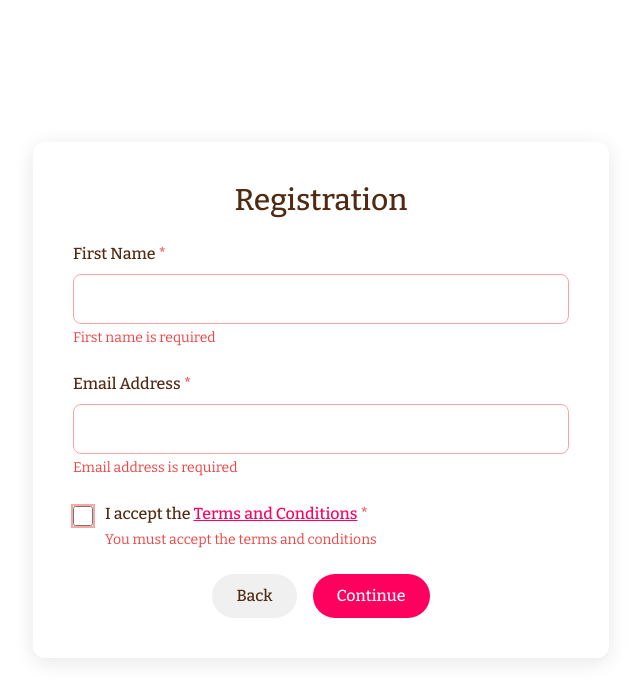
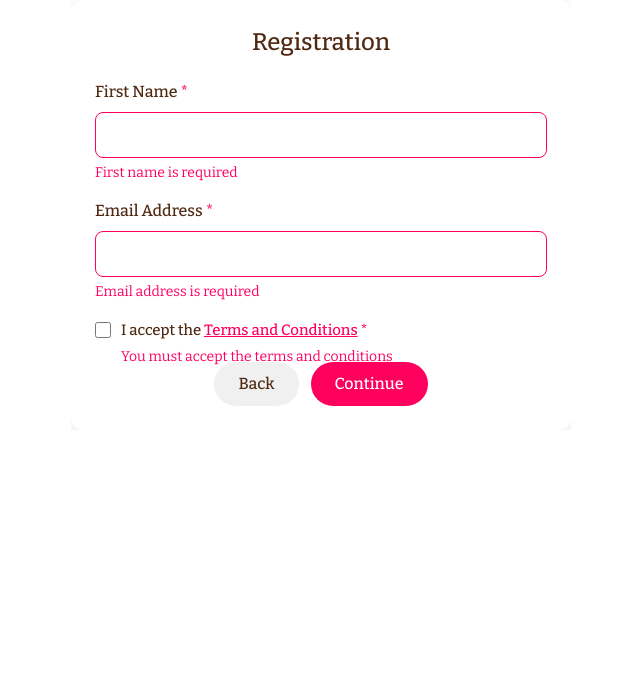
Before and after one commit to hrmotesting/n-back-test, a React (Create React App) app: page / in a window 1280 px wide. Both pictures are taken after a click on the button "Get Started". Shown: the top 700 px of the page, without its empty margins (319-959 px from the left). Built offline with nearby package versions, Linux system fonts and the light colour scheme.

Commit message:
Fix app dimensions to be consistent across all screens

```diff
--- a/src/NBackTestApp.jsx
+++ b/src/NBackTestApp.jsx
@@ -190,12 +190,24 @@ const NBackTestApp = () => {
     switch (screen) {
       case 'welcome':
         return (
-          <div className="card p-10 m-4 max-w-xl w-full mx-auto">
-            <h1 className="text-4xl font-medium text-center mb-6" style={{ color: '#502a12' }}>2-Back Cognitive Assessment</h1>
-            <p className="text-center mb-8" style={{ color: '#502a12' }}>
+          <div style={{
+            width: '500px',
+            height: '430px',
+            padding: '24px',
+            boxSizing: 'border-box',
+            backgroundColor: 'white',
+            borderRadius: '12px',
+            boxShadow: '0 4px 20px rgba(0, 0, 0, 0.1)',
+            textAlign: 'center',
+            display: 'flex',
+            flexDirection: 'column',
+            justifyContent: 'center',
+            alignItems: 'center'
+          }}>
+            <h1 style={{ color: '#502a12', fontSize: '28px', fontWeight: 500, marginBottom: '16px' }}>2-Back Cognitive Assessment</h1>
+            <p style={{ color: '#502a12', marginBottom: '24px' }}>
               Welcome to the 2-Back Test, a cognitive assessment tool that measures working memory and fluid intelligence.
             </p>
-            <div className="flex justify-center">
             <button
               onClick={() => setScreen('registration')}
               className="button-primary"
@@ -203,62 +215,95 @@ const NBackTestApp = () => {
               Get Started
             </button>
           </div>
-          </div>
         );
 
       case 'registration':
         return (
-          <div className="card p-10 m-4 max-w-xl w-full mx-auto">
-            <h1 className="text-3xl font-medium text-center mb-6" style={{ color: '#502a12' }}>Registration</h1>
-            <div className="space-y-6 mb-6">
-              <div>
-                <label className="block mb-2 font-medium" style={{ color: '#502a12' }} htmlFor="firstName">First Name <span className="text-red-500">*</span></label>
+          <div style={{
+            width: '500px',
+            height: '430px',
+            padding: '24px',
+            boxSizing: 'border-box',
+            backgroundColor: 'white',
+            borderRadius: '12px',
+            boxShadow: '0 4px 20px rgba(0, 0, 0, 0.1)',
+            position: 'relative'
+          }}>
+            <h1 style={{ color: '#502a12', fontSize: '24px', fontWeight: 500, marginBottom: '20px', textAlign: 'center' }}>Registration</h1>
+            <div style={{ marginBottom: '24px' }}>
+              <div style={{ marginBottom: '16px' }}>
+                <label style={{ display: 'block', color: '#502a12', marginBottom: '8px', fontWeight: 500 }} htmlFor="firstName">
+                  First Name <span style={{ color: '#ff005e' }}>*</span>
+                </label>
                 <input
                   id="firstName"
                   type="text"
                   value={firstName}
                   onChange={(e) => setFirstName(e.target.value)}
-                  className={`w-full px-4 py-3 border rounded-lg focus:outline-none focus:ring-2 font-bitter ${!firstName.trim() ? 'border-red-300 focus:ring-red-200' : 'border-gray-300 focus:ring-pink-200'}`}
-                  style={{ color: '#502a12', fontFamily: 'Bitter' }}
+                  style={{
+                    width: '100%',
+                    padding: '10px 12px',
+                    border: !firstName.trim() ? '1px solid #ff005e' : '1px solid #ccc',
+                    borderRadius: '8px',
+                    fontSize: '16px',
+                    fontFamily: 'Bitter, serif',
+                    color: '#502a12',
+                    boxSizing: 'border-box'
+                  }}
                   required
                 />
-                {!firstName.trim() && <p className="mt-1 text-sm text-red-500">First name is required</p>}
+                {!firstName.trim() && <p style={{ color: '#ff005e', margin: '4px 0 0 0', fontSize: '14px' }}>First name is required</p>}
               </div>
 
-              <div>
-                <label className="block mb-2 font-medium" style={{ color: '#502a12' }} htmlFor="email">Email Address <span className="text-red-500">*</span></label>
+              <div style={{ marginBottom: '16px' }}>
+                <label style={{ display: 'block', color: '#502a12', marginBottom: '8px', fontWeight: 500 }} htmlFor="email">
+                  Email Address <span style={{ color: '#ff005e' }}>*</span>
+                </label>
                 <input
                   id="email"
                   type="email"
                   value={email}
                   onChange={(e) => setEmail(e.target.value)}
-                  className={`w-full px-4 py-3 border rounded-lg focus:outline-none focus:ring-2 font-bitter ${email.trim() === '' ? 'border-red-300 focus:ring-red-200' : !/^\S+@\S+\.\S+$/.test(email) && email.trim() !== '' ? 'border-orange-300 focus:ring-orange-200' : 'border-gray-300 focus:ring-pink-200'}`}
-                  style={{ color: '#502a12', fontFamily: 'Bitter' }}
+                  style={{
+                    width: '100%',
+                    padding: '10px 12px',
+                    border: email.trim() === '' ? '1px solid #ff005e' : !/^\S+@\S+\.\S+$/.test(email) && email.trim() !== '' ? '1px solid orange' : '1px solid #ccc',
+                    borderRadius: '8px',
+                    fontSize: '16px',
+                    fontFamily: 'Bitter, serif',
+                    color: '#502a12',
+                    boxSizing: 'border-box'
+                  }}
                   required
                 />
-                {email.trim() === '' && <p className="mt-1 text-sm text-red-500">Email address is required</p>}
-                {!/^\S+@\S+\.\S+$/.test(email) && email.trim() !== '' && <p className="mt-1 text-sm text-orange-500">Please enter a valid email address</p>}
+                {email.trim() === '' && <p style={{ color: '#ff005e', margin: '4px 0 0 0', fontSize: '14px' }}>Email address is required</p>}
+                {!/^\S+@\S+\.\S+$/.test(email) && email.trim() !== '' && <p style={{ color: 'orange', margin: '4px 0 0 0', fontSize: '14px' }}>Please enter a valid email address</p>}
               </div>
 
-              <div className="flex items-start">
+              <div style={{ display: 'flex', alignItems: 'flex-start', marginBottom: '16px' }}>
                 <input
                   id="terms"
                   type="checkbox"
                   checked={acceptedTerms}
                   onChange={(e) => setAcceptedTerms(e.target.checked)}
-                  className={`mt-1 mr-3 h-5 w-5 rounded ${!acceptedTerms ? 'ring-2 ring-red-300' : ''}`}
+                  style={{
+                    marginRight: '10px',
+                    marginTop: '4px',
+                    width: '16px',
+                    height: '16px'
+                  }}
                   required
                 />
                 <div>
-                  <label className="font-medium" style={{ color: '#502a12' }} htmlFor="terms">
-                    I accept the <a href="#" style={{ color: '#ff005e', textDecoration: 'underline' }}>Terms and Conditions</a> <span className="text-red-500">*</span>
+                  <label style={{ color: '#502a12', fontWeight: 500, fontSize: '15px' }} htmlFor="terms">
+                    I accept the <a href="#" style={{ color: '#ff005e', textDecoration: 'underline' }}>Terms and Conditions</a> <span style={{ color: '#ff005e' }}>*</span>
                   </label>
-                  {!acceptedTerms && <p className="mt-1 text-sm text-red-500">You must accept the terms and conditions</p>}
+                  {!acceptedTerms && <p style={{ color: '#ff005e', margin: '4px 0 0 0', fontSize: '14px' }}>You must accept the terms and conditions</p>}
                 </div>
               </div>
             </div>
 
-            <div className="flex justify-center space-x-4">
+            <div style={{ display: 'flex', justifyContent: 'center', gap: '12px', position: 'absolute', bottom: '24px', left: 0, right: 0 }}>
               <button
                 onClick={() => setScreen('welcome')}
                 className="button-secondary"
@@ -301,34 +346,46 @@ const NBackTestApp = () => {
 
       case 'instructions':
         return (
-          <div className="card p-10 m-4 max-w-xl w-full mx-auto">
-            <h1 className="text-3xl font-medium text-center mb-6" style={{ color: '#502a12' }}>{nLevel}-Back Test Instructions</h1>
+          <div style={{
+            width: '500px',
+            height: '430px',
+            padding: '24px',
+            boxSizing: 'border-box',
+            backgroundColor: 'white',
+            borderRadius: '12px',
+            boxShadow: '0 4px 20px rgba(0, 0, 0, 0.1)',
+            display: 'flex',
+            flexDirection: 'column'
+          }}>
+            <h1 style={{ color: '#502a12', fontSize: '24px', fontWeight: 500, marginBottom: '20px', textAlign: 'center' }}>{nLevel}-Back Test Instructions</h1>
 
-            <div className="space-y-4 mb-8" style={{ color: '#502a12' }}>
-              <p>
+            <div style={{ flex: 1, overflowY: 'auto', color: '#502a12', marginBottom: '16px' }}>
+              <p style={{ marginBottom: '12px' }}>
                 In this test, you will see a sequence of letters, one at a time.
               </p>
-              <p>
+              <p style={{ marginBottom: '12px' }}>
                 Your task is to identify when the <strong>current letter</strong> matches the letter that appeared <strong>{nLevel} positions back</strong> in the sequence.
               </p>
-              <p>
-                For example, in a 3-back test with the sequence: <span className="font-mono bg-gray-100 px-2 py-1 rounded">T, H, G, <strong>T</strong>, ...</span>
+              <p style={{ marginBottom: '12px' }}>
+                For example, in a 3-back test with the sequence: <span style={{ fontFamily: 'monospace', background: '#f5f5f5', padding: '2px 6px', borderRadius: '4px' }}>T, H, G, <strong>T</strong>, ...</span>
                 <br />
                 The 4th letter (T) matches the letter that appeared 3 positions earlier.
               </p>
-              <p>
+              <p style={{ marginBottom: '12px' }}>
                 Press <strong>Match</strong> if the current letter matches the one {nLevel} positions back.
                 <br />
                 Press <strong>No Match</strong> if they are different.
               </p>
-              <p>
+              <p style={{ marginBottom: '12px' }}>
                 You'll receive immediate feedback after each response.
               </p>
             </div>
 
-            <div className="mb-8">
-              <label className="block mb-2 font-medium" style={{ color: '#502a12' }} htmlFor="nLevel">Difficulty Level (n-back):</label>
-              <div className="flex items-center space-x-4">
+            <div style={{ marginBottom: '16px' }}>
+              <label style={{ display: 'block', color: '#502a12', marginBottom: '8px', fontWeight: 500 }} htmlFor="nLevel">
+                Difficulty Level (n-back):
+              </label>
+              <div style={{ display: 'flex', alignItems: 'center', gap: '12px' }}>
                 <input
                   id="nLevel"
                   type="range"
@@ -336,14 +393,18 @@ const NBackTestApp = () => {
                   max={maxLevel}
                   value={nLevel}
                   onChange={(e) => setNLevel(parseInt(e.target.value))}
-                  className="w-full h-2 bg-gray-200 rounded-full appearance-none cursor-pointer"
-                  style={{ accentColor: '#ff005e' }}
+                  style={{
+                    flex: '1',
+                    height: '8px',
+                    borderRadius: '4px',
+                    accentColor: '#ff005e'
+                  }}
                 />
-                <span className="text-xl font-bold" style={{ color: '#ff005e' }}>{nLevel}</span>
+                <span style={{ color: '#ff005e', fontSize: '20px', fontWeight: 'bold' }}>{nLevel}</span>
               </div>
             </div>
 
-            <div className="flex justify-center space-x-4">
+            <div style={{ display: 'flex', justifyContent: 'center', gap: '12px' }}>
               <button
                 onClick={() => setScreen('registration')}
                 className="button-secondary"
@@ -365,51 +426,76 @@ const NBackTestApp = () => {
 
       case 'test':
         return (
-          <div className="card p-10 m-4 max-w-xl w-full mx-auto">
-            <h1 className="text-3xl font-medium text-center mb-6" style={{ color: '#502a12' }}>{nLevel}-Back Test</h1>
+          <div style={{
+            width: '500px',
+            height: '430px',
+            padding: '24px',
+            boxSizing: 'border-box',
+            backgroundColor: 'white',
+            borderRadius: '12px',
+            boxShadow: '0 4px 20px rgba(0, 0, 0, 0.1)',
+            display: 'flex',
+            flexDirection: 'column'
+          }}>
+            <h1 style={{ color: '#502a12', fontSize: '24px', fontWeight: 500, marginBottom: '16px', textAlign: 'center' }}>{nLevel}-Back Test</h1>
 
-            <div className="mb-6">
-              <div className="flex justify-between mb-2" style={{ color: '#502a12' }}>
+            <div style={{ marginBottom: '16px' }}>
+              <div style={{ display: 'flex', justifyContent: 'space-between', marginBottom: '6px', color: '#502a12' }}>
                 <span>Progress:</span>
                 <span>{currentIndex + 1} / {sequence.length}</span>
               </div>
-              <div className="w-full h-3 bg-gray-200 rounded-full">
+              <div style={{ width: '100%', height: '10px', backgroundColor: '#f0f0f0', borderRadius: '5px', overflow: 'hidden' }}>
                 <div
-                  className="h-3 rounded-full"
                   style={{
+                    height: '100%',
+                    backgroundColor: '#ff005e',
                     width: `${((currentIndex + 1) / sequence.length) * 100}%`,
-                    backgroundColor: '#ff005e',
                     transition: 'width 0.3s ease'
                   }}
                 ></div>
               </div>
             </div>
 
-            <div
-              className={`letter-display w-40 h-40 mx-auto flex items-center justify-center rounded-lg border-4 mb-8 ${
-                feedback === 'correct' ? 'border-green-500 bg-green-50' :
-                feedback === 'incorrect' ? 'border-red-500 bg-red-50' :
-                'border-pink-300 bg-white'
-              }`}
-              style={{
-                boxShadow: '0 4px 20px rgba(0, 0, 0, 0.1)',
+            <div style={{
+              width: '160px',
+              height: '160px',
+              margin: '0 auto 24px auto',
+              display: 'flex',
+              alignItems: 'center',
+              justifyContent: 'center',
+              borderRadius: '8px',
+              border: '4px solid',
+              borderColor: feedback === 'correct' ? '#4CAF50' : feedback === 'incorrect' ? '#ff4d4d' : '#ff005e',
+              backgroundColor: feedback === 'correct' ? '#e8f5e9' : feedback === 'incorrect' ? '#ffebee' : 'white',
+              transition: 'all 0.3s ease',
+              boxShadow: '0 4px 12px rgba(0, 0, 0, 0.1)'
+            }}>
+              <span style={{
+                fontSize: '80px',
+                fontWeight: 'bold',
+                color: '#502a12',
                 transition: 'all 0.3s ease'
-              }}
-            >
-              <span className="text-8xl font-bold" style={{ color: '#502a12' }}>
+              }}>
                 {currentIndex >= 0 && sequence[currentIndex]}
               </span>
             </div>
 
-            <div className="flex justify-center space-x-4 mb-6">
+            <div style={{ display: 'flex', justifyContent: 'center', gap: '16px', marginBottom: '16px' }}>
               <button
                 onClick={() => handleResponse(false)}
                 disabled={currentIndex < nLevel || !isTestRunning}
-                className="button-primary"
                 style={{
                   backgroundColor: '#ff4d4d',
+                  color: 'white',
+                  border: 'none',
+                  borderRadius: '50px',
+                  padding: '12px 24px',
+                  fontFamily: 'Bitter, serif',
+                  fontSize: '16px',
+                  fontWeight: 500,
+                  cursor: (currentIndex < nLevel || !isTestRunning) ? 'not-allowed' : 'pointer',
                   opacity: (currentIndex < nLevel || !isTestRunning) ? 0.5 : 1,
-                  cursor: (currentIndex < nLevel || !isTestRunning) ? 'not-allowed' : 'pointer'
+                  transition: 'all 0.3s ease'
                 }}
               >
                 No Match
@@ -417,11 +503,18 @@ const NBackTestApp = () => {
               <button
                 onClick={() => handleResponse(true)}
                 disabled={currentIndex < nLevel || !isTestRunning}
-                className="button-primary"
                 style={{
                   backgroundColor: '#4CAF50',
+                  color: 'white',
+                  border: 'none',
+                  borderRadius: '50px',
+                  padding: '12px 24px',
+                  fontFamily: 'Bitter, serif',
+                  fontSize: '16px',
+                  fontWeight: 500,
+                  cursor: (currentIndex < nLevel || !isTestRunning) ? 'not-allowed' : 'pointer',
                   opacity: (currentIndex < nLevel || !isTestRunning) ? 0.5 : 1,
-                  cursor: (currentIndex < nLevel || !isTestRunning) ? 'not-allowed' : 'pointer'
+                  transition: 'all 0.3s ease'
                 }}
               >
                 Match
@@ -429,12 +522,12 @@ const NBackTestApp = () => {
             </div>
 
             {currentIndex < nLevel && (
-              <div className="text-center mb-6" style={{ color: '#502a12' }}>
+              <div style={{ textAlign: 'center', marginBottom: '8px', color: '#502a12' }}>
                 {nLevel - currentIndex} more letters needed before you can start responding...
               </div>
             )}
 
-            <div className="flex justify-center">
+            <div style={{ display: 'flex', justifyContent: 'center' }}>
               <button
                 onClick={() => {
                   setIsTestRunning(false);
@@ -452,41 +545,51 @@ const NBackTestApp = () => {
         const accuracy = score.total > 0 ? (score.correct / score.total) * 100 : 0;
 
         return (
-          <div className="card p-10 m-4 max-w-xl w-full mx-auto">
-            <h1 className="text-3xl font-medium text-center mb-6" style={{ color: '#502a12' }}>Test Results</h1>
+          <div style={{
+            width: '500px',
+            height: '430px',
+            padding: '24px',
+            boxSizing: 'border-box',
+            backgroundColor: 'white',
+            borderRadius: '12px',
+            boxShadow: '0 4px 20px rgba(0, 0, 0, 0.1)',
+            display: 'flex',
+            flexDirection: 'column'
+          }}>
+            <h1 style={{ color: '#502a12', fontSize: '24px', fontWeight: 500, marginBottom: '16px', textAlign: 'center' }}>Test Results</h1>
 
-            <div className="mb-8">
-              <h2 className="text-2xl font-medium mb-4" style={{ color: '#502a12' }}>Performance Summary</h2>
-              <div className="bg-gray-50 p-6 rounded-lg" style={{ boxShadow: '0 2px 10px rgba(0, 0, 0, 0.05)' }}>
-                <div className="flex justify-between items-center mb-3 pb-3 border-b border-gray-200">
+            <div style={{ flex: 1, overflowY: 'auto' }}>
+              <h2 style={{ color: '#502a12', fontSize: '20px', fontWeight: 500, marginBottom: '12px' }}>Performance Summary</h2>
+              <div style={{ backgroundColor: '#f9f9f9', borderRadius: '8px', padding: '16px', boxShadow: '0 2px 8px rgba(0, 0, 0, 0.05)' }}>
+                <div style={{ display: 'flex', justifyContent: 'space-between', marginBottom: '10px', paddingBottom: '10px', borderBottom: '1px solid #eee' }}>
                   <span style={{ color: '#502a12' }}>Test Type:</span>
-                  <span className="font-medium" style={{ color: '#502a12' }}>{nLevel}-Back Test</span>
+                  <span style={{ color: '#502a12', fontWeight: 500 }}>{nLevel}-Back Test</span>
                 </div>
-                <div className="flex justify-between items-center mb-3 pb-3 border-b border-gray-200">
+                <div style={{ display: 'flex', justifyContent: 'space-between', marginBottom: '10px', paddingBottom: '10px', borderBottom: '1px solid #eee' }}>
                   <span style={{ color: '#502a12' }}>Total Trials:</span>
-                  <span className="font-medium" style={{ color: '#502a12' }}>{score.total}</span>
+                  <span style={{ color: '#502a12', fontWeight: 500 }}>{score.total}</span>
                 </div>
-                <div className="flex justify-between items-center mb-3 pb-3 border-b border-gray-200">
+                <div style={{ display: 'flex', justifyContent: 'space-between', marginBottom: '10px', paddingBottom: '10px', borderBottom: '1px solid #eee' }}>
                   <span style={{ color: '#502a12' }}>Correct Responses:</span>
-                  <span className="font-medium text-green-600">{score.correct}</span>
+                  <span style={{ color: '#4CAF50', fontWeight: 500 }}>{score.correct}</span>
                 </div>
-                <div className="flex justify-between items-center mb-3 pb-3 border-b border-gray-200">
+                <div style={{ display: 'flex', justifyContent: 'space-between', marginBottom: '10px', paddingBottom: '10px', borderBottom: '1px solid #eee' }}>
                   <span style={{ color: '#502a12' }}>Incorrect Responses:</span>
-                  <span className="font-medium text-red-600">{score.incorrect}</span>
+                  <span style={{ color: '#ff4d4d', fontWeight: 500 }}>{score.incorrect}</span>
                 </div>
-                <div className="flex justify-between items-center">
+                <div style={{ display: 'flex', justifyContent: 'space-between' }}>
                   <span style={{ color: '#502a12' }}>Accuracy:</span>
-                  <span className="font-medium" style={{ color: '#ff005e' }}>{accuracy.toFixed(2)}%</span>
+                  <span style={{ color: '#ff005e', fontWeight: 500 }}>{accuracy.toFixed(2)}%</span>
                 </div>
               </div>
 
-              <div className="text-center mt-6" style={{ color: '#502a12' }}>
+              <div style={{ textAlign: 'center', marginTop: '16px', color: '#502a12' }}>
                 <p>Your results have been recorded.</p>
                 <p>Thank you for participating in the assessment!</p>
               </div>
             </div>
 
-            <div className="flex justify-center">
+            <div style={{ display: 'flex', justifyContent: 'center', marginTop: '16px' }}>
               <button
                 onClick={() => {
                   submitResults();
@@ -506,7 +609,15 @@ const NBackTestApp = () => {
   };
 
   return (
-    <div className="min-h-screen bg-white flex items-center justify-center p-6 font-bitter" style={{ fontFamily: 'Bitter, serif' }}>
+    <div style={{
+      width: '500px',
+      height: '430px',
+      margin: '0 auto',
+      backgroundColor: 'transparent',
+      fontFamily: 'Bitter, serif',
+      overflow: 'hidden',
+      position: 'relative'
+    }}>
       {renderScreen()}
     </div>
   );
```
Lines whose indentation alone changed are shown as unchanged.
